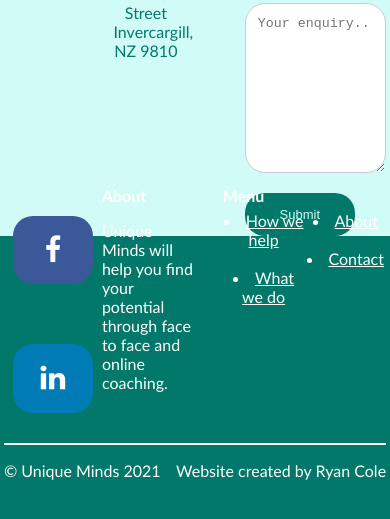
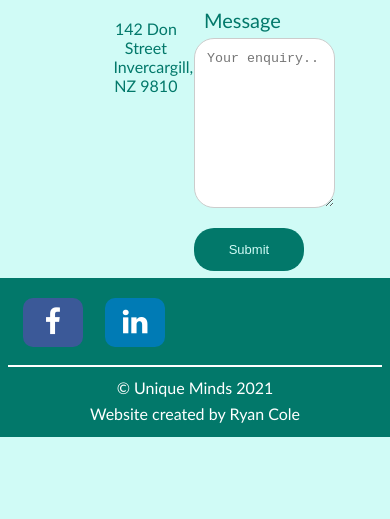
Before and after one commit to ryan-creator/Uniqueminds, a plain HTML site: page index.html in a window 390 px wide. Shown: the part 3498-4017 px from the top of the page. After the commit the page ends 3935 px from the top, so only its background shows below. Drawn offline with Linux system fonts and the light colour scheme.

Commit message:
footer complete on all screen sizes

```diff
--- a/css/mobile.css
+++ b/css/mobile.css
@@ -78,4 +78,41 @@
     .about span {
         text-align: justify;
     }
+
+    .footer-about, .footer-menu {
+        display: none;
+    }
+
+    .fa {
+        display: inline;
+    }
+
+    .footer-seperate-content {
+        display: block;
+    }
+
+    .footer-links {
+        position: relative;
+        top: 5px;
+    }
+
+    footer .content {
+        position: static;
+        text-align: start;
+        padding-bottom: 2px;
+        margin: 0;
+        width: 100%;
+    }
+
+    footer {
+        margin-top: 2%;
+        padding: 0;
+    }
+
+    .footer-text-left, .footer-text-right {
+        float:none;
+        text-align: center;
+        display: block;
+        line-height: 10px;
+    }
 }
--- a/css/small-laptop.css
+++ b/css/small-laptop.css
@@ -12,4 +12,15 @@
     .about span {
         text-align: justify;
     }
+
+    .box h3{
+        height: 44px;
+    }
+
+    .content {
+        width: 98%;
+    }
+    .center-space {
+        width: 2%;
+    }
 }
--- a/css/style.css
+++ b/css/style.css
@@ -16,14 +16,6 @@ html,body {
 html {
     overflow-x: hidden;
     background-color: var(--light-green);
-}
-
-.float-left {
-    float: left;
-}
-
-.float-right {
-    float: right;
 }
 
 .main-section {
@@ -144,34 +136,6 @@ h2 {
     height: 40px;
 }
 
-@media screen and (max-width: 1000px) {
-    .box h3{
-        height: 44px;
-    }
-    .content {
-        width: 85%;
-    }
-    .center-space {
-        width: 10%;
-    }
-}
-
-@media screen and (max-width: 900px) {
-    .content {
-        width: 98%;
-    }
-    .center-space {
-        width: 2%;
-    }
-}
-
-@media screen and (max-width: 270px) {
-    .about img {
-        width: 100%;
-        position: relative;
-    }
-}
-
 .contact, .about{
     background-color: var(--light-green);
 }
@@ -290,8 +254,8 @@ footer {
 }
 
 footer .content {
-    position: relative;
-    top: -50px;
+    width: 100%;
+    padding: 0 2%;
 }
 
 footer h4 {
@@ -308,7 +272,6 @@ footer p {
 }
 
 footer a {
-    font-size: 1em;
     color: #fff;
 }
 
@@ -323,17 +286,50 @@ footer a {
     background-color: #fff;
 }
 
-.footer-about {
-    width: 30%;
-    margin-right: 6%;
+.footer-text-left {
+    float: left;
+}
+
+.footer-text-right {
+    float: right;
+}
+
+.footer-seperate-content {
+    display: table;
+    width: 100%;
+    table-layout: fixed;
+    max-width: 1600px;
+    margin: 2% auto;
 }
 
 .footer-menu{
-    width: 50%;
+    display: table-cell;
+    width: 30%;
+    max-width: 400px;
+}
+
+.cell-fill {
+    width: auto;
+    display: table-cell;
+}
+
+.footer-links {
+    display: table-cell;
+    min-width:190px;
+    width: 300px;
+    position: relative;
+    top: 30px;
+}
+
+.footer-about {
+    display: table-cell;
+    width: 30%;
+    max-width: 400px;
 }
 
 .footer-menu h4{
     margin-bottom: 4%;
+    max-width: 400px;
 }
 
 
--- /dev/null
+++ b/css/tablet.css
@@ -0,0 +1,26 @@
+@media screen and (max-width: 768px) {
+
+    footer {
+        padding-bottom: 50px;
+    }
+
+    .fa {
+        padding: 10px;
+        width: 60px;
+        margin: 15px 0px 15px 15px;
+        border-radius: 10px;
+    }
+
+    .footer-about {
+        display: none;
+    }
+
+    .footer-menu {
+        margin: 2%;
+        width: 100%;
+    }
+
+    .footer-menu h4{
+        margin-bottom: 0;
+    }
+}
--- a/index.html
+++ b/index.html
@@ -8,10 +8,11 @@
     <meta name="author" content="https://www.linkedin.com/in/ryan1618/"></meta>
     <link rel="stylesheet" href="css/style.css">
     <link rel="stylesheet" href="css/header.css">
+    <link rel="stylesheet" href="css/tablet.css">
     <link rel="stylesheet" href="css/mobile.css">
     <link rel="stylesheet" href="css/small-laptop.css">
     <link rel="stylesheet" href="https://cdnjs.cloudflare.com/ajax/libs/font-awesome/4.7.0/css/font-awesome.min.css">
-    <link rel="stylesheet" href="https://cdnjs.cloudflare.com/ajax/libs/font-awesome/4.7.0/css/font-awesome.min.css">
+
     <link rel="icon" type="ico" href="favicon_io/favicon.ico">
     <link rel="apple-touch-icon" sizes="180x180" href="favicon_io/apple-touch-icon.png">
     <link rel="icon" type="image/png" sizes="32x32" href="favicon_io/favicon-32x32.png">
@@ -253,12 +254,8 @@
         <div class="content" id="about">
           <h2 style="text-align: left; padding-left: 3%;"> About Me </h2>
           <div class="inner-content">
-            <!-- <div class="image-wrapper"> -->
               <img id="animation" src="images/chris-photo-275x370.jpg" alt="Chris Cole">
-            <!-- </div> -->
-
               <span>
-
                 <p><strong>Why do I do what I do:</strong></p>
                 <p>To support individuals to knwo they are okay just the way they are.</p>
                 <p>Sometimes the environment they are in has not or doesn't support their individuality and this can have a negative impact on how a person sees themselver. I support them to recognise their strengthes and unlock their potential to their best self in this world. </p>
@@ -266,7 +263,7 @@
                 <p>My interest in learning differences started in 2007 after two of my four boys were assessed with dyslexia. The lack of information and support available lead me to work with other local parents to start a support group for parents of children with learning differences.</p>
                 <p>Unique Minds was established to help children, parents, schools and adults understand these learning differences and support them to reach their full potential with knowledge and awareness.</p>
                 <p>In this journey I found I was dysiexic. Even though I learnt to read and write I still find many aspects of my life were impacted by my dyslexia. Understanding how my brain works has helped me find acceptance and to embrace my way of thinking.</p>
-
+                <br>
                 <p><strong>Work Experience:</strong></p>
                 <ul>
                   <li>
@@ -351,16 +348,18 @@
         <path fill="#d0fbf6" fill-opacity="1" d="M0,128L48,112C96,96,192,64,288,74.7C384,85,480,139,576,160C672,181,768,171,864,160C960,149,1056,139,1152,112C1248,85,1344,43,1392,21.3L1440,0L1440,0L1392,0C1344,0,1248,0,1152,0C1056,0,960,0,864,0C768,0,672,0,576,0C480,0,384,0,288,0C192,0,96,0,48,0L0,0Z"></path>
       </svg>
       <div class="content">
-        <div class="seperate-content">
-          <div class="content-align-left" style="font-size: 1.8em;">
+        <div class="footer-seperate-content">
+
+          <div class="footer-links" style="font-size: 1.8em;">
             <a href="https://www.facebook.com/uniquemindssouthland/" title="Find Chris on Facebook" class="fa fa-facebook"></a>
             <a href="https://www.linkedin.com/in/chris-cole-494521126/" title="Find Chris on LinkedIn" class="fa fa-linkedin"></a>
           </div>
+          <div class="cell-fill"></div>
           <div class="footer-about">
             <h4> About </h4>
             <p>Unique Minds will help you find your potential through face to face and online coaching.</p>
           </div>
-
+          <div class="cell-fill"></div>
           <div class="footer-menu">
             <h4> Menu </h4>
             <div class="column">
@@ -376,8 +375,8 @@
           </div>
         </div>
         <div class="line"></div>
-        <p class="float-left">© Unique Minds 2021</p>
-        <p class="float-right">Website created by Ryan Cole</p>
+        <p class="footer-text-left">© Unique Minds 2021</p>
+        <p class="footer-text-right">Website created by Ryan Cole</p>
       </div>
     </footer>
   </body>
```
